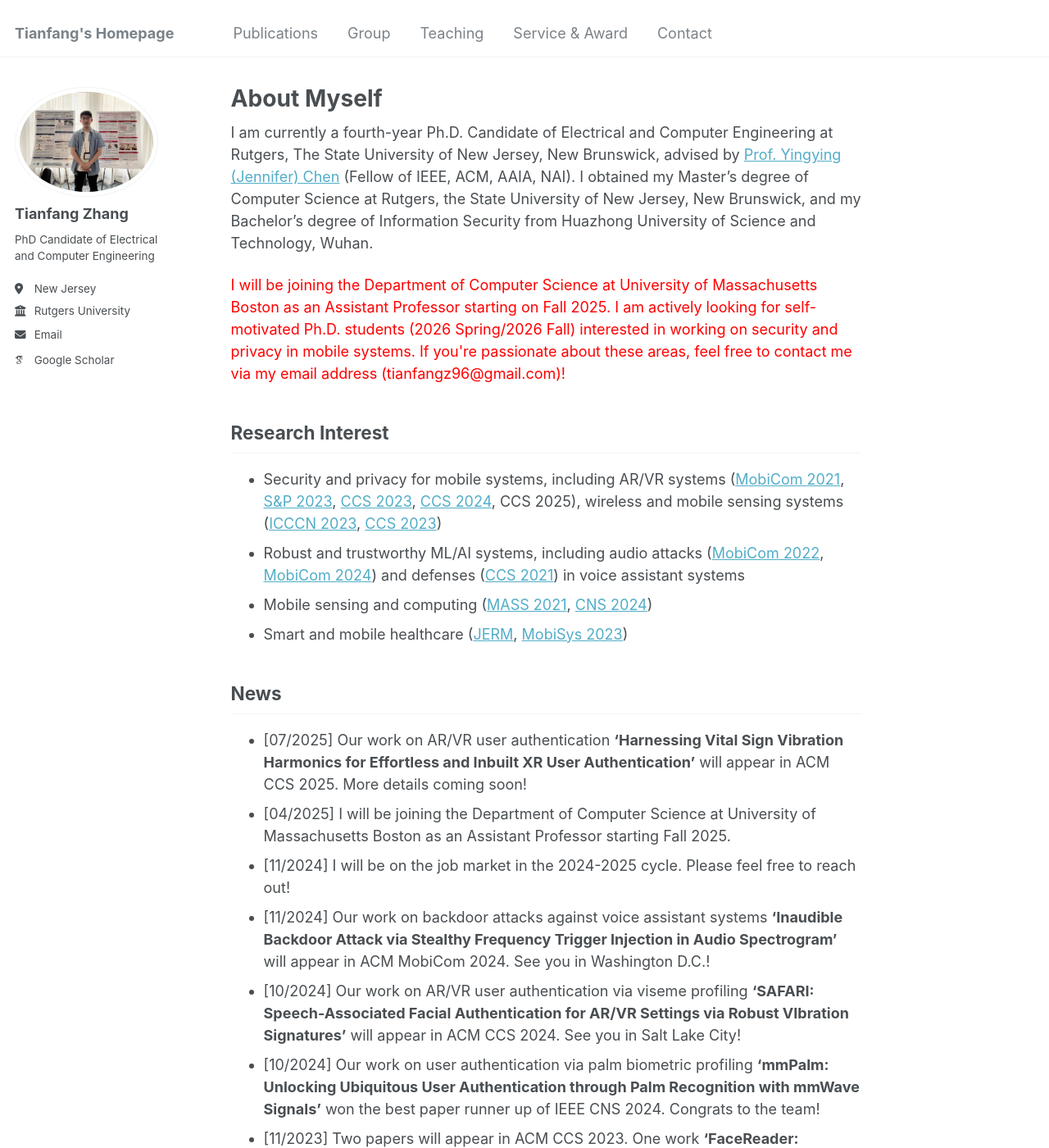
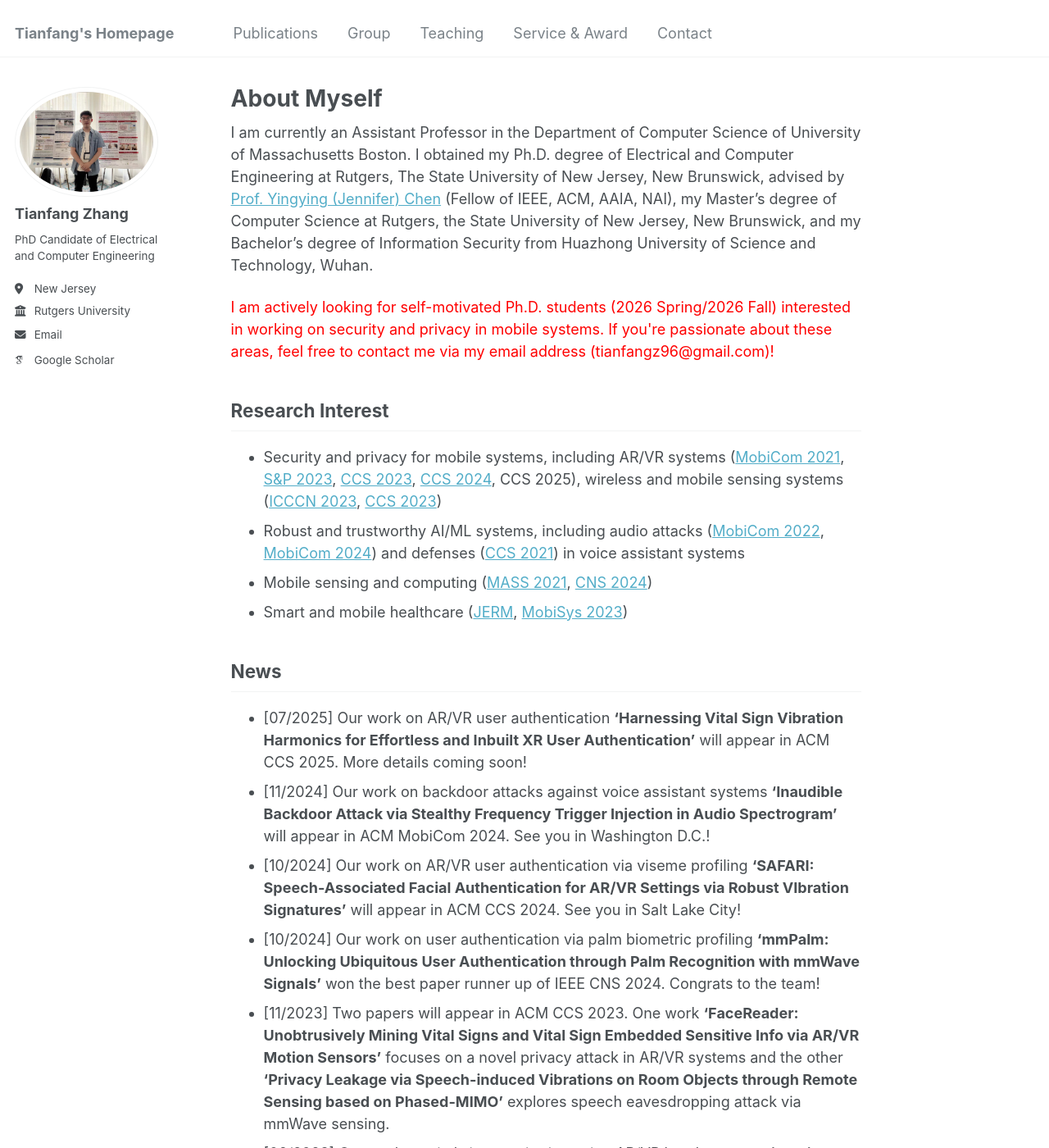
Before and after one commit to tianfang96/tianfang96.github.io, a Jekyll site: the page built from _pages/about.md, in a window 1280 px wide and 1400 px high. Shown: the whole window at 82% size. Built offline with Jekyll 4.4.1, drawn with Linux system fonts in a browser that asks for light colours; some web fonts are replaced.

Commit message:
Update about.md

```diff
--- a/_pages/about.md
+++ b/_pages/about.md
@@ -6,22 +6,20 @@ redirect_from:
   - /about/
   - /about.html
 ---
-I am currently a fourth-year Ph.D. Candidate of Electrical and Computer Engineering at Rutgers, The State University of New Jersey, New Brunswick, advised by [Prof. Yingying (Jennifer) Chen](https://www.winlab.rutgers.edu/~yychen/) (Fellow of IEEE, ACM, AAIA, NAI). I obtained my Master's degree of Computer Science at Rutgers, the State University of New Jersey, New Brunswick, and my Bachelor's degree of Information Security from Huazhong University of Science and Technology, Wuhan.
+I am currently an Assistant Professor in the Department of Computer Science of University of Massachusetts Boston. I obtained my Ph.D. degree of Electrical and Computer Engineering at Rutgers, The State University of New Jersey, New Brunswick, advised by [Prof. Yingying (Jennifer) Chen](https://www.winlab.rutgers.edu/~yychen/) (Fellow of IEEE, ACM, AAIA, NAI), my Master's degree of Computer Science at Rutgers, the State University of New Jersey, New Brunswick, and my Bachelor's degree of Information Security from Huazhong University of Science and Technology, Wuhan.
 
-<font color='red'> I will be joining the Department of Computer Science at University of Massachusetts Boston as an Assistant Professor starting on Fall 2025. I am actively looking for self-motivated Ph.D. students (2026 Spring/2026 Fall) interested in working on security and privacy in mobile systems. If you're passionate about these areas, feel free to contact me via my email address (tianfangz96@gmail.com)! </font>
+<font color='red'> I am actively looking for self-motivated Ph.D. students (2026 Spring/2026 Fall) interested in working on security and privacy in mobile systems. If you're passionate about these areas, feel free to contact me via my email address (tianfangz96@gmail.com)! </font>
 
 Research Interest
 ----------
 - Security and privacy for mobile systems, including AR/VR systems ([MobiCom 2021](https://www.winlab.rutgers.edu/~yychen/papers/FaceMic.pdf), [S&P 2023](https://eceweb1.rutgers.edu/~daisylab/papers/Privacy%20Leakage%20via%20Unrestricted%20Motion-Position%20Sensors%20in%20the%20Age%20of%20Virtual%20Reality.pdf), [CCS 2023](https://web.njit.edu/~cs638/paper/FaceReader%20Unobtrusively%20Mining%20Vital%20Signs%20and%20Vital%20Sign%20Embedded%20Sensitive%20Info%20via%20ARVR%20Motion%20Sensors.pdf), [CCS 2024](https://www.winlab.rutgers.edu/~yychen/daisylab/papers/SAFARI%20Speech-Associated%20Facial%20Authentication%20for%20ARVR%20Settings%20via%20Robust%20VIbration%20Signatures.pdf), CCS 2025), wireless and mobile sensing systems ([ICCCN 2023](https://www.winlab.rutgers.edu/~yychen/daisylab/papers/Stealthy%20Backdoor%20Attack%20on%20RF%20Signal%20Classification.pdf), [CCS 2023](https://web.njit.edu/~cs638/paper/Privacy%20Leakage%20via%20Speech-induced%20Vibrations%20on%20Room%20Objects.pdf))
-- Robust and trustworthy ML/AI systems, including audio attacks ([MobiCom 2022](https://www.winlab.rutgers.edu/~yychen/papers/Audio-domain%20Position-independent%20Backdoor%20Attack%20via%20Subsecond%20Triggers.pdf), [MobiCom 2024](https://www.winlab.rutgers.edu/~yychen/daisylab/papers/Inaudible%20Backdoor%20Attack%20via%20Stealthy%20Frequency%20Trigger%20Injection%20in%20Audio%20Spectrogram.pdf)) and defenses ([CCS 2021](https://www.winlab.rutgers.edu/~yychen/papers/Robust%20Detection%20of%20Machine-induced%20Audio%20Attacks%20in%20Intelligent%20Audio%20Systems%20with%20Microphone%20Array.pdf)) in voice assistant systems
+- Robust and trustworthy AI/ML systems, including audio attacks ([MobiCom 2022](https://www.winlab.rutgers.edu/~yychen/papers/Audio-domain%20Position-independent%20Backdoor%20Attack%20via%20Subsecond%20Triggers.pdf), [MobiCom 2024](https://www.winlab.rutgers.edu/~yychen/daisylab/papers/Inaudible%20Backdoor%20Attack%20via%20Stealthy%20Frequency%20Trigger%20Injection%20in%20Audio%20Spectrogram.pdf)) and defenses ([CCS 2021](https://www.winlab.rutgers.edu/~yychen/papers/Robust%20Detection%20of%20Machine-induced%20Audio%20Attacks%20in%20Intelligent%20Audio%20Systems%20with%20Microphone%20Array.pdf)) in voice assistant systems
 - Mobile sensing and computing ([MASS 2021](https://www.winlab.rutgers.edu/~yychen/papers/(MASS'21)%20Environment-independent%20In-baggage%20Object%20Identification%20Using%20WiFi%20Signals.pdf), [CNS 2024](https://ieeexplore.ieee.org/stamp/stamp.jsp?arnumber=10735583))
 - Smart and mobile healthcare ([JERM](https://arxiv.org/pdf/2110.08401), [MobiSys 2023](https://web.njit.edu/~cs638/paper/Passive%20Vital%20Sign%20Monitoring%20via%20Facial%20Vibrations%20Leveraging%20ARVR%20Headsets.pdf))
 
 News
 ----------
 - [07/2025] Our work on AR/VR user authentication **'Harnessing Vital Sign Vibration Harmonics for Effortless and Inbuilt XR User Authentication'** will appear in ACM CCS 2025. More details coming soon!
-- [04/2025] I will be joining the Department of Computer Science at University of Massachusetts Boston as an Assistant Professor starting Fall 2025.
-- [11/2024] I will be on the job market in the 2024-2025 cycle. Please feel free to reach out!
 - [11/2024] Our work on backdoor attacks against voice assistant systems **'Inaudible Backdoor Attack via Stealthy Frequency Trigger Injection in Audio Spectrogram'** will appear in ACM MobiCom 2024. See you in Washington D.C.!
 - [10/2024] Our work on AR/VR user authentication via viseme profiling **'SAFARI: Speech-Associated Facial Authentication for AR/VR Settings via Robust VIbration Signatures'** will appear in ACM CCS 2024. See you in Salt Lake City!
 - [10/2024] Our work on user authentication via palm biometric profiling **'mmPalm: Unlocking Ubiquitous User Authentication through Palm Recognition with mmWave Signals'** won the best paper runner up of IEEE CNS 2024. Congrats to the team!
```
